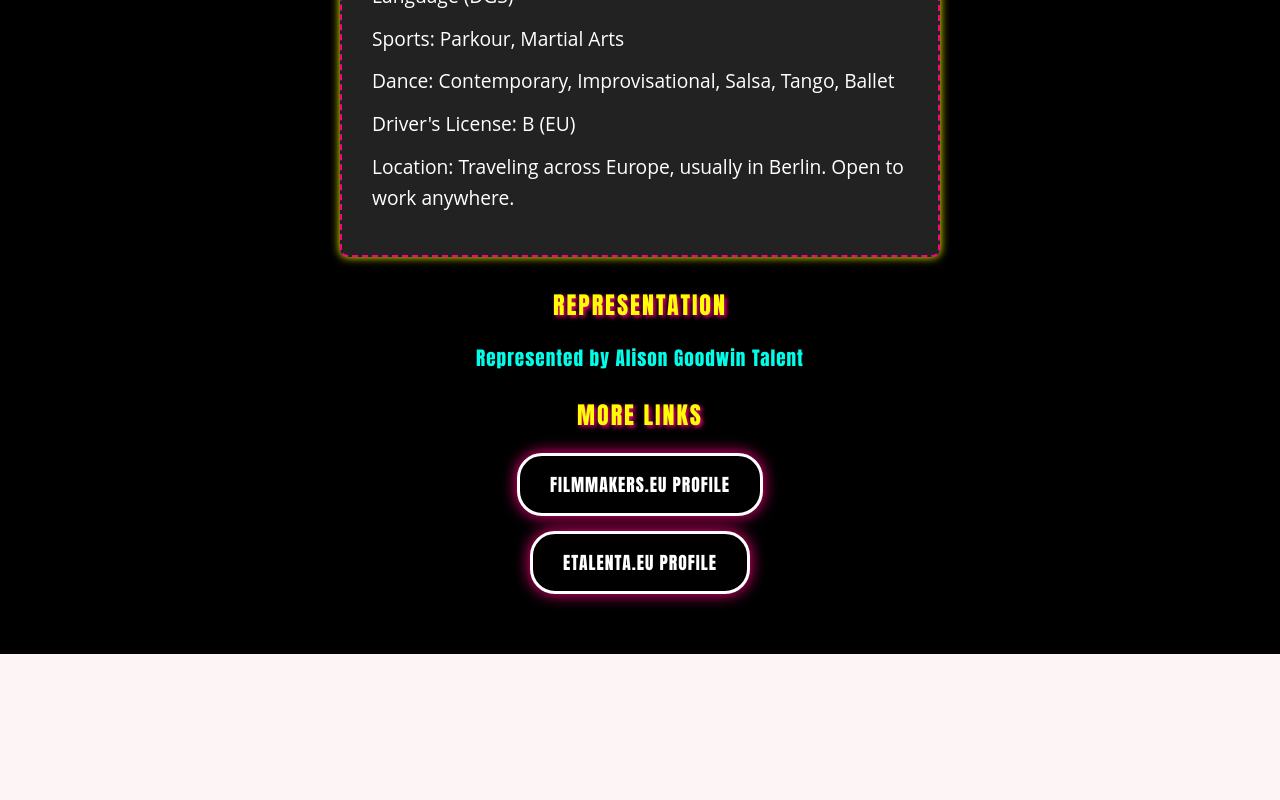
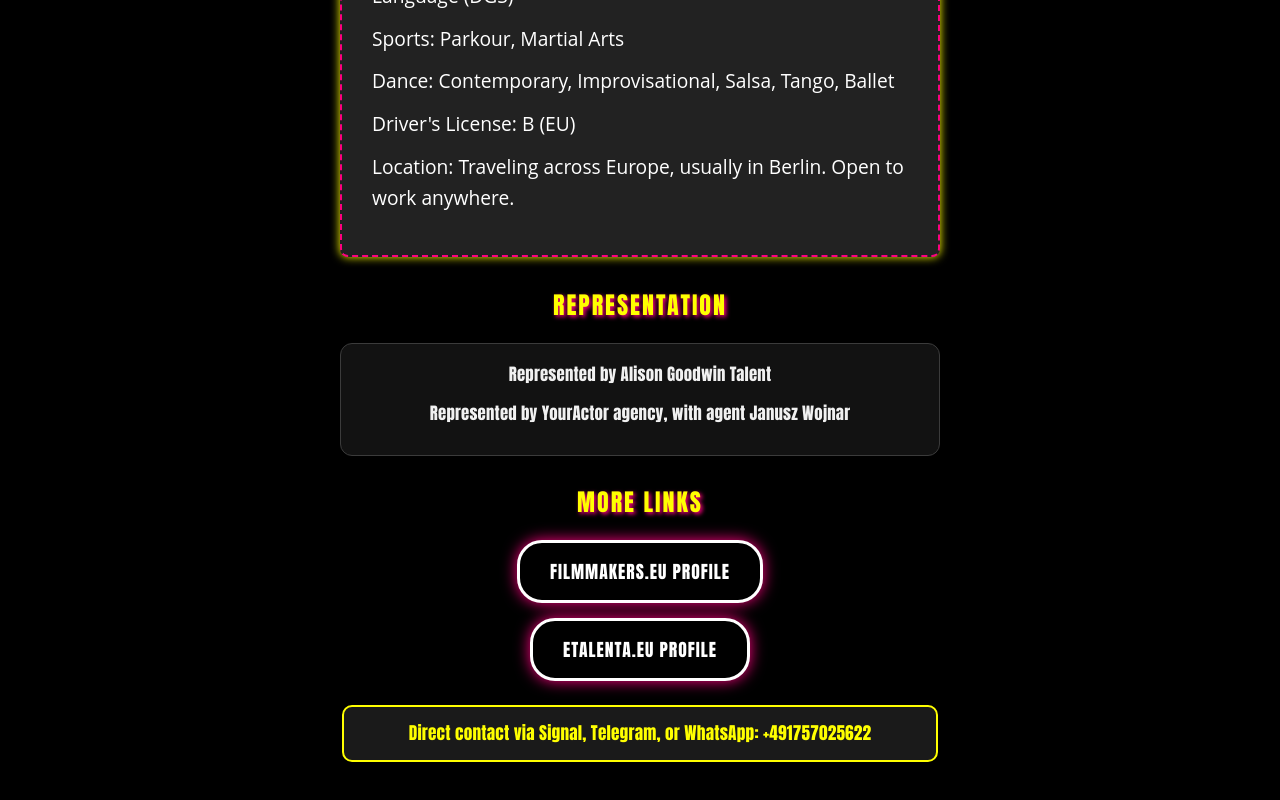
Before and after one commit to Wilfredoo/personal3.0, a React (Create React App) app: page /acting in a window 1280 px wide. Shown: the part 2054-2854 px from the top of the page. Before the commit the page ends 2708 px from the top, so only its background shows below. Built offline with nearby package versions, Linux system fonts and the light colour scheme; a web font is replaced by a local one.

Commit message:
improvements acting page

```diff
--- a/src/components/Acting/Acting.jsx
+++ b/src/components/Acting/Acting.jsx
@@ -19,7 +19,12 @@ import {
     LinksSection,
     LinksTitle,
     LinksContainer,
-    ProfileLink
+    ProfileLink,
+    RepresentationCard,
+    RepresentationLink,
+    RepresentationText,
+    ContactCta,
+    ContactCtaText
 } from './Styles';
 
 import wilfredo1 from '../../assets/images/wilfredo_1.png';
@@ -82,6 +87,8 @@ const texts = {
         reelText: "The clips in this reel feature my first film acting jobs & auditions from 2025, for short films in Berlin, Offenburg, Aachen and Cologne, a mix of improvised and scripted scenes. Enjoy the glimpse!",
                 professionalProfiles: "REPRESENTATION",
         representation: "Represented by Alison Goodwin Talent",
+representation2: "Represented by YourActor agency, with agent Janusz Wojnar",
+        directContact: "Direct contact via Signal, Telegram, or WhatsApp: +491757025622",
 
         professionalProfiles2: "MORE LINKS",
         info: [
@@ -106,6 +113,7 @@ const texts = {
                 professionalProfiles: "VERTRETUNG",
 
         representation: "Vertreten durch Alison Goodwin Talent",
+representation2: "Vertreten durch die Agentur YourActor, Agent Janusz Wojnar",        directContact: "Direkter Kontakt via Signal, Telegram oder WhatsApp: +491757025622",
 
         professionalProfiles2: "MEHR LINKS",
         info: [
@@ -177,25 +185,16 @@ const Acting = () => {
                 </InfoSection>
                 <LinksSection>
                    <LinksTitle>{currentText.professionalProfiles}</LinksTitle>
-<a
-    href="https://www.alisongoodwintalent.com"
-    target="_blank"
-    rel="noopener noreferrer"
-    style={{
-        display: 'block',
-        fontSize: '1.2rem',
-        marginBottom: '25px',
-        color: '#00ffea',
-        fontWeight: 'bold',
-        letterSpacing: '1px',
-        textDecoration: 'none',
-        transition: 'color 0.3s ease'
-    }}
-    onMouseEnter={(e) => e.target.style.color = '#ffff00'}
-    onMouseLeave={(e) => e.target.style.color = '#00ffea'}
->
-    {currentText.representation}
-</a>
+                    <RepresentationCard>
+                        <RepresentationLink
+                            href="https://www.alisongoodwintalent.com"
+                            target="_blank"
+                            rel="noopener noreferrer"
+                        >
+                            {currentText.representation}
+                        </RepresentationLink>
+                        <RepresentationText>{currentText.representation2}</RepresentationText>
+                    </RepresentationCard>
                     <LinksTitle>{currentText.professionalProfiles2}</LinksTitle>
                     <LinksContainer>
                         <ProfileLink
@@ -213,6 +212,9 @@ const Acting = () => {
                             etalenta.eu Profile
                         </ProfileLink>
                     </LinksContainer>
+                    <ContactCta>
+                        <ContactCtaText>{currentText.directContact}</ContactCtaText>
+                    </ContactCta>
                 </LinksSection>
             </Container>
         </ParentContainer>
--- a/src/components/Acting/Styles.js
+++ b/src/components/Acting/Styles.js
@@ -247,6 +247,69 @@ export const LinksContainer = styled.div`
   align-items: center;
 `;
 
+export const RepresentationCard = styled.div`
+  margin: 0 auto 28px;
+  padding: 18px 20px;
+  max-width: 560px;
+  border: 1px solid #3b3b3b;
+  border-radius: 12px;
+  background: #121212;
+  box-shadow: 0 0 0 rgba(0, 0, 0, 0);
+  text-align: center;
+`;
+
+export const RepresentationLink = styled.a`
+  display: inline-block;
+  margin-bottom: 14px;
+  color: #f1f1f1;
+  font-size: 1.05rem;
+  font-weight: 500;
+  letter-spacing: 0.2px;
+  text-decoration: none;
+  transition: color 0.25s ease;
+  line-height: 1.45;
+
+  &:hover {
+    color: #ffffff;
+  }
+`;
+
+export const RepresentationText = styled.p`
+  margin: 0 0 12px;
+  color: #f1f1f1;
+  font-size: 1.05rem;
+  line-height: 1.45;
+  letter-spacing: 0.2px;
+  font-weight: 500;
+`;
+
+export const RepresentationContact = styled.p`
+  margin: 0;
+  color: #cfcfcf;
+  font-size: 0.98rem;
+  line-height: 1.45;
+  letter-spacing: 0.15px;
+`;
+
+export const ContactCta = styled.div`
+  margin: 24px auto 0;
+  padding: 14px 16px;
+  max-width: 560px;
+  border: 2px solid #ffff00;
+  border-radius: 10px;
+  background: #1a1a1a;
+  text-align: center;
+`;
+
+export const ContactCtaText = styled.p`
+  margin: 0;
+  color: #ffff00;
+  font-size: 1.08rem;
+  font-weight: 700;
+  line-height: 1.45;
+  letter-spacing: 0.2px;
+`;
+
 export const ProfileLink = styled.a`
   display: inline-block;
   padding: 15px 30px;
--- a/src/components/HostelParadisoSellsheet/HostelParadisoSellSheet.js
+++ b/src/components/HostelParadisoSellsheet/HostelParadisoSellSheet.js
@@ -90,7 +90,7 @@ const HostelParadisoSellSheet = () => {
           <>
             <Paragraph>If you’re interested in publishing or distributing Hostel Paradiso, feel free to reach out:</Paragraph>
             <Paragraph><strong>Email:</strong> <ContactLink href="mailto:inbox@wilfredocasas.com">inbox@wilfredocasas.com</ContactLink></Paragraph>
-            <Paragraph><strong>WhatsApp:</strong> <WhatsAppLink href="https://wa.me/491757025622?text=Hi%20Wilfredo%2C%20I%20came%20across%20Hostel%20Paradiso%20and%20would%20love%20to%20talk%20publishing." target="_blank">+49 175 702 5622</WhatsAppLink></Paragraph>
+            <Paragraph><strong>Signal / Telegram / WhatsApp:</strong> <WhatsAppLink href="https://wa.me/491757025622?text=Hi%20Wilfredo%2C%20I%20came%20across%20Hostel%20Paradiso%20and%20would%20love%20to%20talk%20publishing." target="_blank">+491757025622</WhatsAppLink></Paragraph>
           </>
         )}
       </Section>
```
